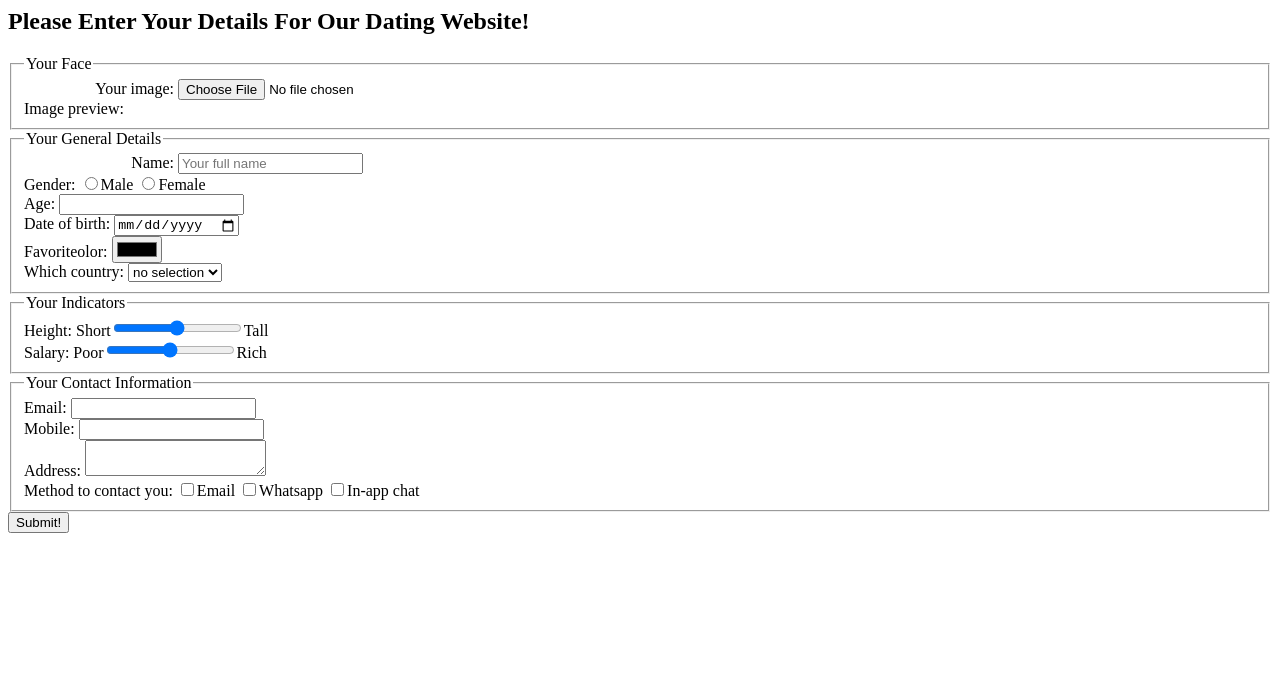
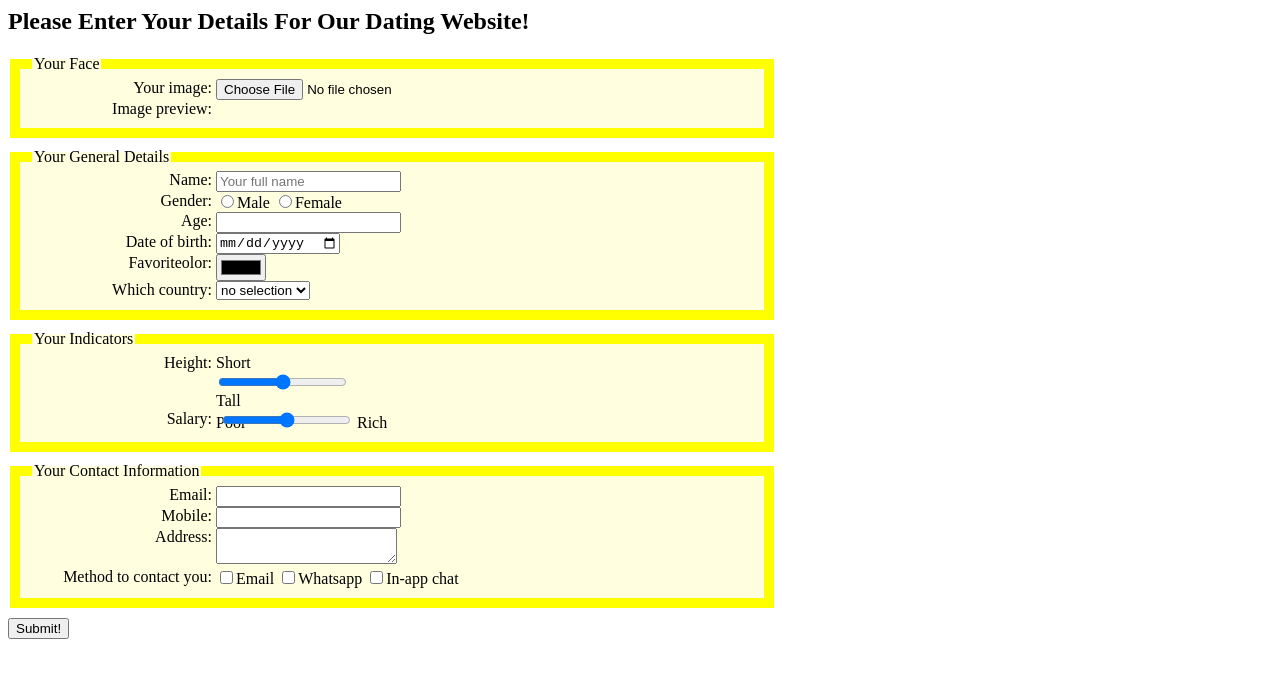
Before and after one commit to fathrees/coursera, a plain HTML site: page index.html in a window 1280 px wide. Drawn offline with Linux system fonts and the light colour scheme.

Commit message:
on labels for range

```diff
--- a/index.html
+++ b/index.html
@@ -1,10 +1,23 @@
 <html>
 	<head>
 		<style type="text/css">
-			div {
+			fieldset {
+				background: lightyellow;
+				border: 10px solid yellow;
+				margin-bottom: 10px;
+				width: 720px;
+			}
+			label:not(.sub) {
 				display: inline-block;
-				width: 150px;
+				width: 180px;
 				text-align: right;
+				vertical-align: top;
+			}
+			span {
+				display: inline-block;
+				width:0px;
+				text-align: center;
+				margin: 0;
 			}
 		</style>
 	</head>
@@ -13,28 +26,37 @@
 		<form action="https://ihome.ust.hk/~rossiter/cgi-bin/show_everything.php" method="post" enctype="multipart/form-data">
 			<fieldset>
 				<legend>Your Face</legend>
-				<div><label for="img">Your image:</label></div>
+
+				<label for="img">Your image:</label>
 				<input type="file" id="img" name="img" required><br>
-				Image preview:<img id="preview">
+
+				<label for="preview">Image preview:</label><img id="preview">
 			</fieldset>
+
 			<fieldset>
 				<legend>Your General Details</legend>
-				<div><label for="">Name:</label></div>
+
+				<label for="name">Name:</label>
 				<input type="text" id="name" name="name" placeholder="Your full name" required><br>
-				<label for="">Gender:
+
+				<label for="gender">Gender:</label>
+				<label class="sub">
 					<input type="radio" id="gender" name="gender" value="male" required>Male
+				</label>
+				<label class="sub">
 					<input type="radio" name="gender" value="female" required>Female
-				<br>
-				<label for="">Age:
-					<input type="number" id="age" name="age" required>
-				<br>
-				<label for="">Date of birth:
-					<input type="date" id="birthDay" name="birthDay">
-				<br>
-				<label for="">Favoriteolor:
-					<input type="color" id="favColor" name="favColor">
-				<br>
-				<label for="">Which country:
+				</label><br>
+
+				<label for="age">Age:</label>
+				<input type="number" id="age" name="age" required><br>
+
+				<label for="birthDay">Date of birth:</label>
+				<input type="date" id="birthDay" name="birthDay"><br>
+
+				<label for="favColor">Favoriteolor:</label>
+				<input type="color" id="favColor" name="favColor"><br>
+
+				<label for="country">Which country:</label>
 				<select id="country">
 					<option value="">no selection</option>
 					<option value="Butan">Butan</option>
@@ -44,33 +66,40 @@
 					<option value="Ukraine">Ukraine</option>
 					<option value="USA">USA</option>
 				</select>
+			</fieldset>
 
-			</fieldset>
 			<fieldset>
 				<legend>Your Indicators</legend>
-				<label for="">Height:
-					Short<input type="range" id="height" name="height">Tall
-				<br>
-				<label for="">Salary:
-					Poor<input type="range" id="salary" name="salary">Rich
 
+				<div>
+					<label for="height">Height:</label>
+					<span class="min">Short<span>
+					<input type="range" id="height" name="height">
+					<span class="max">Tall</span>
+				</div>
+
+				<label for="salary">Salary:</label>
+				<span class="min">Poor</span>
+				<input type="range" id="salary" name="salary">
+				<span class="max">Rich</span>
 			</fieldset>
+
 			<fieldset>
 				<legend>Your Contact Information</legend>
-				<label for="">Email:
-					<input type="email" id="email" name="email" required>
-				<br>
-				<label for="">Mobile:
-					<input type="tel" id="mobile" name="mobile">
-				<br>
-				<label for="">Address:
-					<textarea id="address" name="address"></textarea>
-				<br>
-				<label for="">Method to contact you:
-					<input type="checkbox" id="email" name="conactMethod" value="email">Email
-					<input type="checkbox" name="conactMethod" value="whatsapp">Whatsapp
-					<input type="checkbox" name="conactMethod" value="inAppChat">In-app chat
 
+				<label for="email">Email:</label>
+				<input type="email" id="email" name="email" required><br>
+
+				<label for="mobile">Mobile:</label>
+				<input type="tel" id="mobile" name="mobile"><br>
+
+				<label for="address">Address:</label>
+				<textarea id="address" name="address"></textarea><br>
+
+				<label for="email">Method to contact you:</label>
+				<label class="sub"><input type="checkbox" id="email" name="conactMethod" value="email">Email</label>
+				<label class="sub"><input type="checkbox" name="conactMethod" value="whatsapp">Whatsapp</label>
+				<label class="sub"><input type="checkbox" name="conactMethod" value="inAppChat">In-app chat</label>
 			</fieldset>
 			<input type="submit" value="Submit!">
 		</form>
```
Lines whose indentation alone changed are shown as unchanged.
